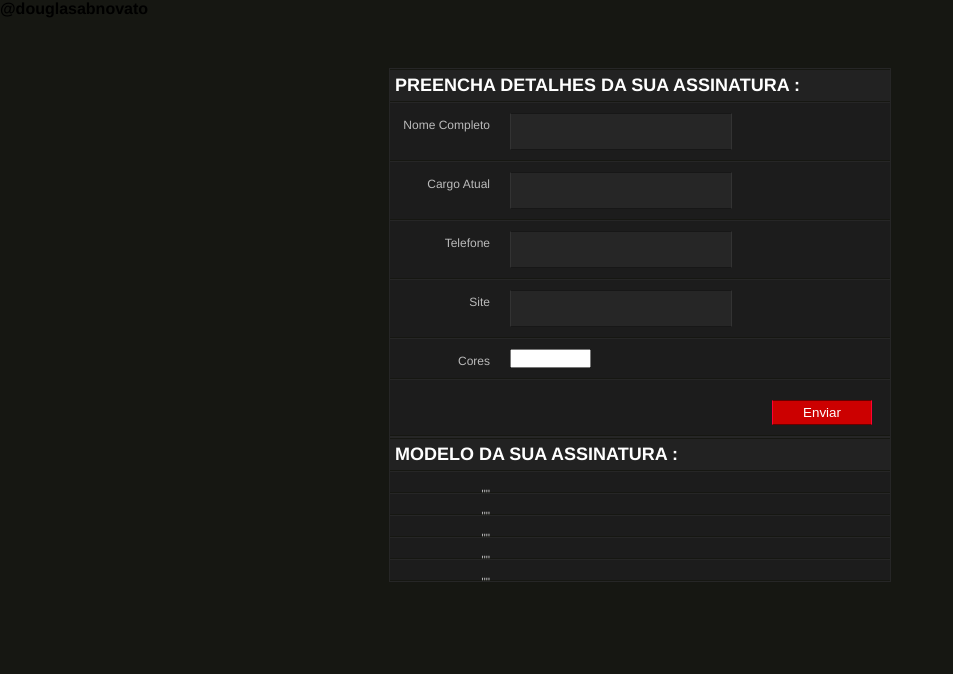
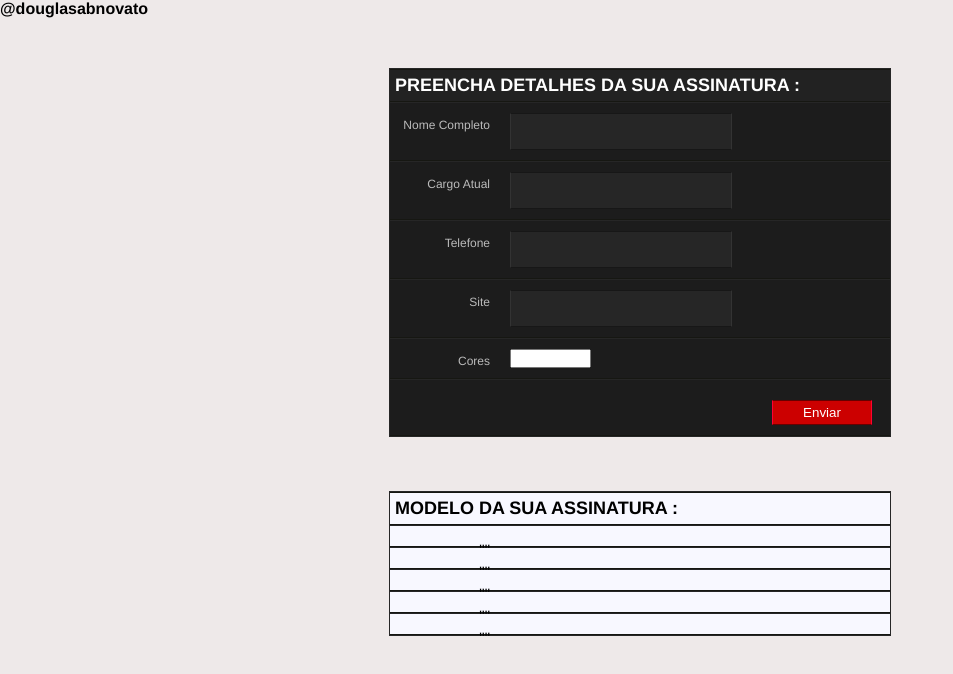
Before and after one commit to jfbaraky/signature-block-generator, a React (Create React App) app: page / in a window 1280 px wide. Shown: the top 674 px of the page, without its empty margins (0-953 px from the left). Built offline with nearby package versions, Linux system fonts and the light colour scheme.

Commit message:
estilizar o modelo

```diff
--- a/src/components/Signature/Signature.js
+++ b/src/components/Signature/Signature.js
@@ -79,8 +79,9 @@ export default class Signature extends React.Component {
             </label>
           </div>
         </div>
-        <div id="inputs">
-          <div className="box">
+        <br/><br/><br/>
+        <div id="modelo">
+          <div className="assinatura">
             <h1>Modelo da sua assinatura :</h1>
             <label><span>{JSON.stringify(this.state.nomecompleto)}</span></label>
             <label><span>{JSON.stringify(this.state.cargoatual)}</span></label>
--- a/src/components/Signature/signature.css
+++ b/src/components/Signature/signature.css
@@ -1,3 +1,4 @@
+/* Input */
 *{
     margin:0;
     padding:0;
@@ -5,7 +6,7 @@
 
 body{
     font:100% normal Arial, Helvetica, sans-serif;
-    background:#161712;
+    background:#EEE9E9 ; /* #161712 */
 }
 
 .inputs,input,select{
@@ -75,3 +76,42 @@ div.box .button{
     border-left:1px double #FF0033;
     border-right:1px double #FF0033;
 }
+
+/* modelo */
+
+div.assinatura {
+    margin:0 auto;
+    width:500px;
+    background:#F8F8FF;
+    position:relative;
+    top:50px;
+    border:1px solid #262626;
+}
+
+div.assinatura h1 {
+    color:#000000;
+    font-size:18px;
+    text-transform:uppercase;
+    padding:5px 0 5px 5px;
+    border-bottom:1px solid #161712;
+    border-top:1px solid #161712;
+}
+
+div.assinatura label {
+    width:100%;
+    display: block;
+    background:#F8F8FF;
+    border-top:1px solid #262626;
+    border-bottom:1px solid #161712;
+    padding:10px 0 10px 0;
+}
+
+div.assinatura label span {
+    display: block;
+    color:#000000;
+    font-size:15px;
+    float:left;
+    width:100px;
+    text-align:right;
+    padding:5px 20px 0 0;
+}
```
